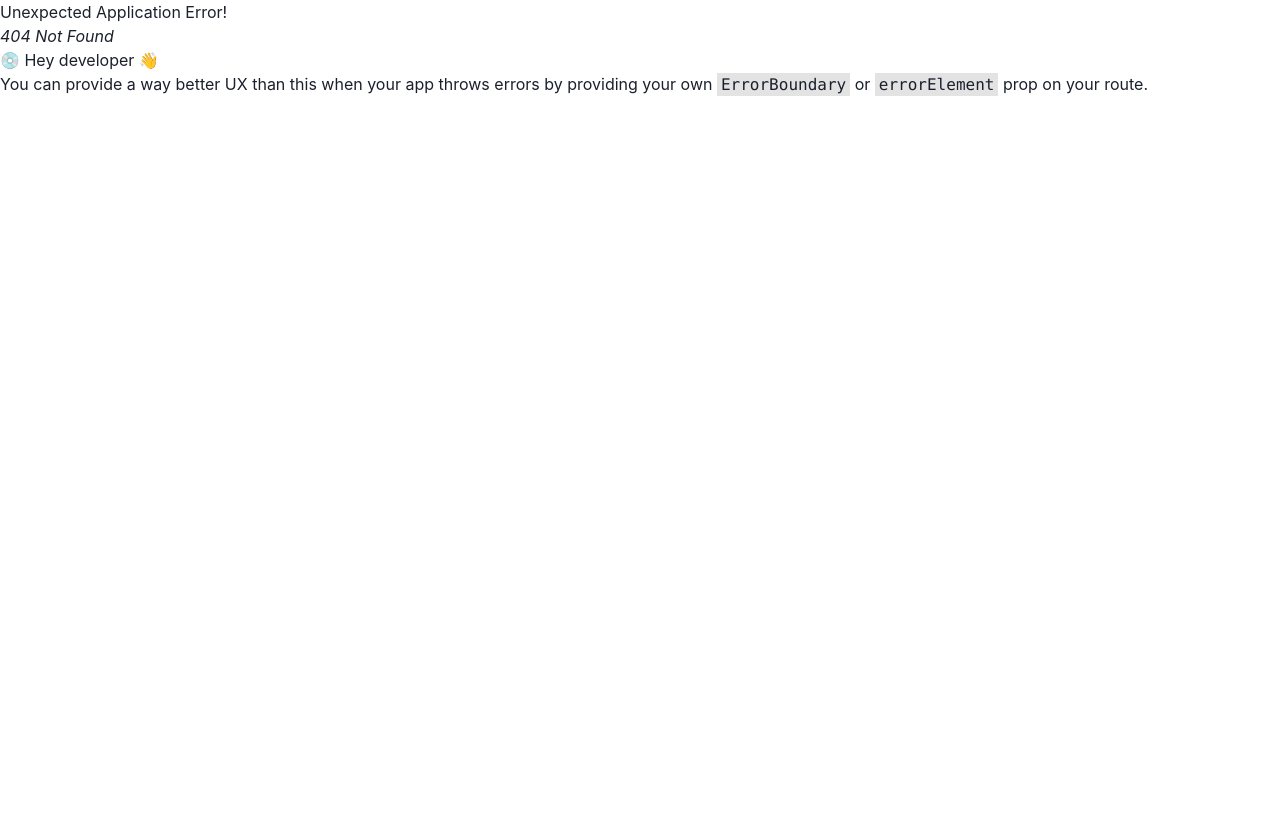
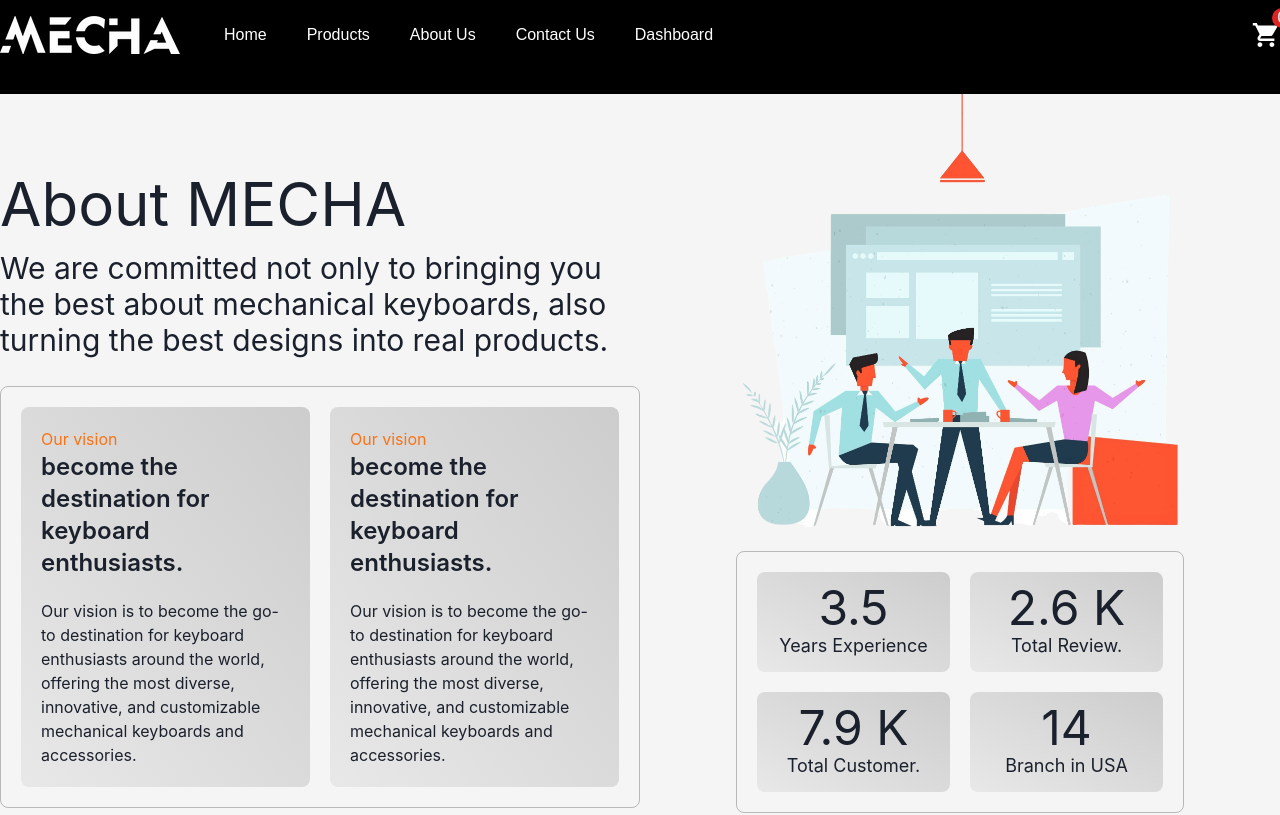
Before and after one commit to Saiful10400/Apollow-Assignment-3-front-end-, a React (Vite) app: page /about-us in a window 1280 px wide. Before the commit this address had no page. Shown: the top 815 px of the page. Built offline with nearby package versions, Linux system fonts and the light colour scheme.

Commit message:
contact and about us page created.

```diff
--- /dev/null
+++ b/src/Components/Pages/AboutUs/AboutUs.tsx
@@ -0,0 +1,64 @@
+import avatar from "../../../assets/aboutUs/avatar.png"
+import CenterAlign from '../../Helper/CenterAlign';
+
+const AboutUs = () => {
+    return (
+        <div className='min-h-[70vh]'>
+            <CenterAlign>
+                {/* div that contain all float element. */}
+
+
+<div className="flex items-start justify-center">
+    <div className="lg:w-1/2 mt-20">
+    <h1 className="text-6xl font-normal">About MECHA</h1>
+    <p className="mt-4 text-3xl">We are committed not only to bringing you the best about mechanical keyboards, also turning the best designs into real products.</p>
+
+<div className="flex gap-5 mt-7 p-5 border border-[#0000003f] rounded-lg">
+    <div className="w-full bg-gradient-to-tr p-5 rounded-lg from-[#cfcfcf57] to-[#afafaf93]">
+        <h1 className="text-orange-500">Our vision</h1>
+        <h1 className="text-2xl font-semibold">become the  destination for keyboard enthusiasts.</h1>
+        <p className="mt-5">Our vision is to become the go-to destination for keyboard enthusiasts around the world, offering the most diverse, innovative, and customizable mechanical keyboards and accessories.</p>
+    </div>
+    <div className="w-full bg-gradient-to-tr p-5 rounded-lg from-[#cfcfcf57] to-[#afafaf93]">
+        <h1 className="text-orange-500">Our vision</h1>
+        <h1 className="text-2xl font-semibold">become the  destination for keyboard enthusiasts.</h1>
+        <p className="mt-5">Our vision is to become the go-to destination for keyboard enthusiasts around the world, offering the most diverse, innovative, and customizable mechanical keyboards and accessories.</p>
+    </div>
+
+</div>
+
+
+
+
+
+    </div>
+    <div className="lg:w-1/2 text-center">
+        <img className="w-[70%] inline-block" src={avatar} alt="about-us-page-avatar" />
+        <div className="inline-grid grid-cols-2 w-[70%] p-5 mt-5 gap-5 border border-[#0000003f] rounded-lg">
+    <div className="bg-gradient-to-tr from-[#cfcfcf57] to-[#afafaf93] p-3 rounded-lg">
+        <h1 className="text-5xl">3.5</h1>
+        <h1 className="text-lg">Years Experience</h1>
+    </div>
+    <div className="bg-gradient-to-tr from-[#cfcfcf57] to-[#afafaf93] p-3 rounded-lg">
+        <h1 className="text-5xl">2.6 K</h1>
+        <h1 className="text-lg">Total Review.</h1>
+    </div>
+    <div className="bg-gradient-to-tr from-[#cfcfcf57] to-[#afafaf93] p-3 rounded-lg">
+        <h1 className="text-5xl">7.9 K</h1>
+        <h1 className="text-lg">Total Customer.</h1>
+    </div>
+    <div className="bg-gradient-to-tr from-[#cfcfcf57] to-[#afafaf93] p-3 rounded-lg">
+        <h1 className="text-5xl">14</h1>
+        <h1 className="text-lg">Branch in USA</h1>
+    </div>
+</div>
+    </div>
+</div>
+
+
+            </CenterAlign>
+        </div>
+    );
+};
+
+export default AboutUs;
--- /dev/null
+++ b/src/Components/Pages/ContactUs/ContactUs.tsx
@@ -0,0 +1,73 @@
+
+import CenterAlign from '../../Helper/CenterAlign';
+import InputField from '../../Ui/Input';
+import { IoLogoWechat } from "react-icons/io5";
+import { BsTwitterX } from "react-icons/bs";
+import { IoIosSend } from "react-icons/io";
+import { FaPhoneVolume } from "react-icons/fa6";
+import { FaMapMarkerAlt } from "react-icons/fa";
+import Button from '../../Ui/Button';
+
+const ContactUs = () => {
+
+    // send response handle.
+
+    const messageSendHandle=(e)=>{
+        e.preventDefault()
+        swal("Thank you for reaching out!", "We’ve received your message and will get back to you shortly.", "success");
+    }
+    return (
+        <div className='min-h-[70vh]'>
+            <CenterAlign>
+                <div>
+                    <div className='py-14'>
+                    <h1 className='text-center text-5xl'>Contact our team</h1>
+                    <p className='lg:w-[70%] text-center mx-auto mt-5 font-normal'>Got any questions about our keyboards or customizing your setup? We're here to help! Chat with our friendly team 24/7, and we'll assist you in finding the perfect keyboard or accessory, all in under 5 minutes.</p>
+                    </div>
+                    <div className='flex items-start gap-12 justify-center mt-7'>
+                        <form onSubmit={messageSendHandle} className='lg:w-[40%]'>
+                            <div className='grid grid-cols-2 gap-7'>
+                                <InputField type="text" placeholder="First Name"/>
+                                <InputField type="text" placeholder="Last Name"/>
+                            </div>
+                            <InputField type="email" placeholder="Email"/>
+                            <InputField type="phone" placeholder="Phone"/>
+                            <InputField type="textarea" placeholder="Your Message"/>
+                            <Button text="Send Message" className="w-full text-lg" />
+                        </form>
+                        <div className='lg:w-[30%]'>
+                            <h1 className='text-3xl'>Chat with us</h1>
+                            <h1 className='text-base mt-2'>Speak to our friendly team via live chat.</h1>
+
+                            <ul className='flex flex-col justify-start items-start gap-2 mt-4'>
+                                <li ><a className='flex items-center gap-2' target='_blank' href="https://www.wechat.com"><IoLogoWechat className='text-xl'/> <span className='underline font-bold text-base'>Start a live chat</span></a></li>
+                                <li ><a className='flex items-center gap-2' target='_blank' href="https://mail.google.com/"><IoIosSend className='text-xl'/> <span className='underline font-bold text-base'>Start a live chat</span></a></li>
+                                <li ><a className='flex items-center gap-2' target='_blank' href="https://x.com/home"><BsTwitterX className='text-xl'/> <span className='underline font-bold text-base'>Start a live chat</span></a></li>
+                            </ul>
+
+                            <div className='mt-10'>
+                                <h1 className='text-3xl'>Call us</h1>
+                                <h1 className='text-base mt-2'>Call our team Mon-Fri from 8am to 5pm</h1>
+                                <div><a className='flex items-center gap-2 mt-4'><FaPhoneVolume className='text-lg'/> <span className='underline font-bold text-base'>+1 01425-258</span></a></div>
+                            </div>
+
+                            <div className='mt-10'>
+                                <h1 className='text-3xl'>Visit us</h1>
+                                <h1 className='text-base mt-2'>Chat to us in person at our Washington HQ.</h1>
+                                <div><a className='flex items-center gap-2 mt-4'><FaMapMarkerAlt className='text-lg'/> <span className='underline font-bold text-base'>100 Smith Street, Collingwood VIC 3066</span></a></div>
+                            </div>
+
+
+
+                            <div>
+                                <div></div>
+                            </div>
+                        </div>
+                    </div>
+                </div>
+            </CenterAlign>
+        </div>
+    );
+};
+
+export default ContactUs;
```
Also changed, not shown: src/Routes/Routes.tsx (+10 -0 lines), src/assets/aboutUs/avatar.png (added).
